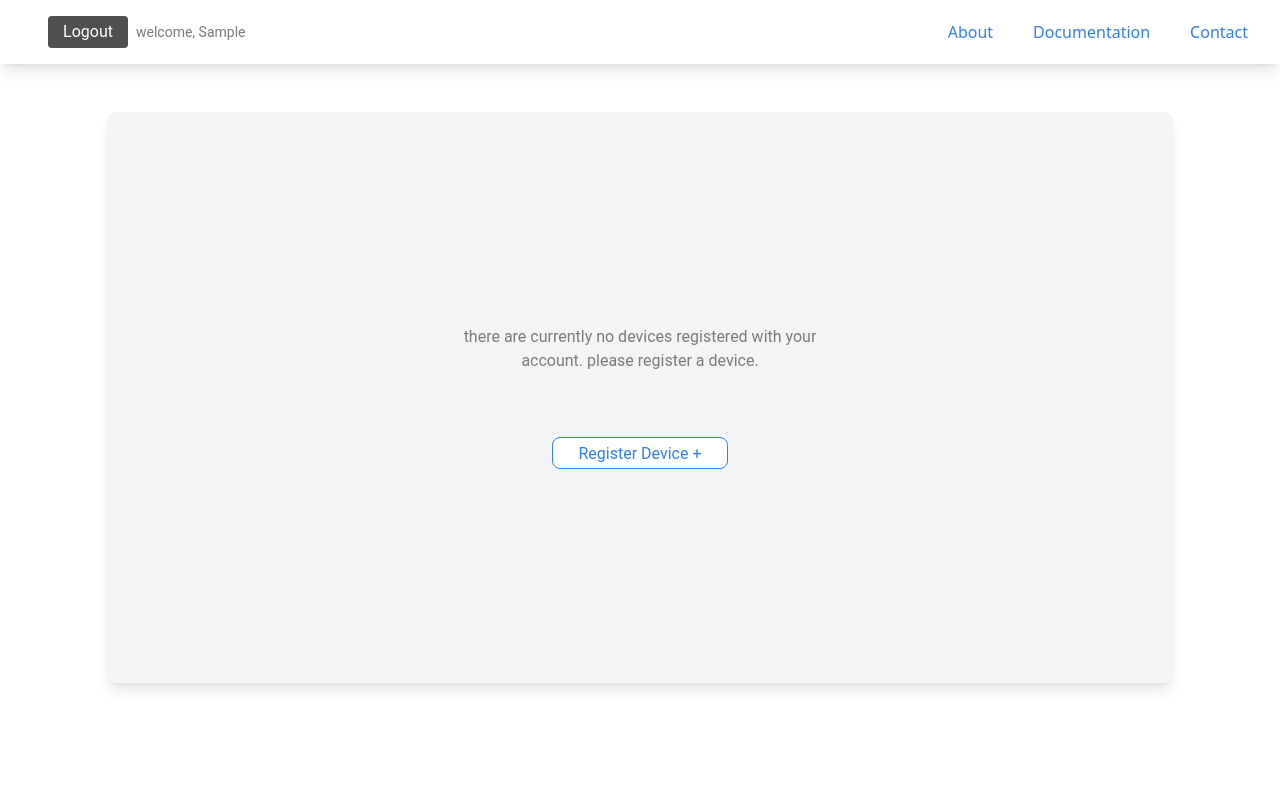
After one commit to ryanpepe2000/mscs710-backend, a Flask app: page /dashboard in a window 1280 px wide. The commit adds this page. Run offline with Flask 2, Linux system fonts and the light colour scheme; the visitor is signed in with stand-in values (Sample User, id 1); data comes from the database, SQL or seed files in the repository; data that the repository does not hold is empty; parts of the project's set-up code (start-up, migrations or seed data) failed here and were passed over.

Commit message:
Developed Dashboard View with Registered Device Logic

```diff
--- a/matrix-server/app/__init__.py
+++ b/matrix-server/app/__init__.py
@@ -40,12 +40,14 @@ def init_app():
     from app.database import database
     from app.agent import agent
     from app.auth import auth
+    from app.dash import dash
 
     # Register Blueprints
     app.register_blueprint(main)
     app.register_blueprint(database)
     app.register_blueprint(agent)
     app.register_blueprint(auth)
+    app.register_blueprint(dash)
 
     # Configure Authentication Plugins
     login_manager.login_view = "login_page"
--- /dev/null
+++ b/matrix-server/app/dash/__init__.py
@@ -0,0 +1,6 @@
+from flask import Blueprint
+
+# Create our Blueprint for Authentication views
+dash = Blueprint('dash', __name__)
+
+from . import views
--- /dev/null
+++ b/matrix-server/app/dash/views.py
@@ -0,0 +1,26 @@
+import logging
+from . import dash
+from .. import db
+from ..models import User, DeviceAssignment, Device
+from flask import render_template, redirect, url_for, flash, request
+from flask_login import current_user
+
+logger = logging.getLogger(__name__)
+
+
+@dash.route('/dashboard', methods=['GET'])
+def dashboard_page():
+
+    if current_user.is_authenticated:
+        # Check for Registered Devices (if any)
+        user_devices = DeviceAssignment.query.filter_by(user_id=current_user.id).all()
+
+        if len(user_devices) > 0:
+            logger.info("I think we may have found some devices")
+        else:
+            logger.info("Recognized No Devices!")
+            return render_template('dash/dashboard.html', devices=None, metrics=None)
+
+    else:
+        # User must log in to view the Dashboard
+        return redirect(url_for('auth.login_page'))
--- a/matrix-server/app/static/main.css
+++ b/matrix-server/app/static/main.css
@@ -550,6 +550,10 @@ Ensure the default browser behavior of the `hidden` attribute.
   margin-top: 1.25rem;
 }
 
+.mb-16{
+  margin-bottom: 4rem;
+}
+
 .block{
   display: block;
 }
@@ -584,6 +588,10 @@ Ensure the default browser behavior of the `hidden` attribute.
 
 .h-72{
   height: 18rem;
+}
+
+.h-full{
+  height: 100%;
 }
 
 .h-16{
@@ -622,8 +630,16 @@ Ensure the default browser behavior of the `hidden` attribute.
   width: 75%;
 }
 
-.w-11\/12{
-  width: 91.666667%;
+.w-5\/6{
+  width: 83.333333%;
+}
+
+.w-96{
+  width: 24rem;
+}
+
+.w-44{
+  width: 11rem;
 }
 
 .max-w-screen-xl{
@@ -666,6 +682,11 @@ Ensure the default browser behavior of the `hidden` attribute.
 .bg-gray-50{
   --tw-bg-opacity: 1;
   background-color: rgb(249 250 251 / var(--tw-bg-opacity));
+}
+
+.bg-gray-100{
+  --tw-bg-opacity: 1;
+  background-color: rgb(243 244 246 / var(--tw-bg-opacity));
 }
 
 .fill-current{
@@ -794,6 +815,8 @@ Ensure the default browser behavior of the `hidden` attribute.
   background-color: rgb(53 125 233 / var(--tw-bg-opacity));
   padding: 0.25rem;
   font-family: 'roboto';
+  font-size: 0.875rem;
+  line-height: 1.25rem;
   --tw-text-opacity: 1;
   color: rgb(255 255 255 / var(--tw-text-opacity));
   transition-property: color, background-color, border-color, fill, stroke, opacity, box-shadow, transform, filter, -webkit-text-decoration-color, -webkit-backdrop-filter;
@@ -813,15 +836,45 @@ Ensure the default browser behavior of the `hidden` attribute.
   outline-offset: 2px;
 }
 
-@media (min-width: 640px){
+@media (min-width: 768px){
   .btn-solid-blue{
-    font-size: 0.875rem;
-    line-height: 1.25rem;
+    font-size: 1rem;
+    line-height: 1.5rem;
   }
 }
 
+.btn-outline-blue{
+  border-radius: 0.5rem;
+  border-width: 1px;
+  --tw-border-opacity: 1;
+  border-color: rgb(53 125 233 / var(--tw-border-opacity));
+  padding: 0.25rem;
+  font-family: 'roboto';
+  font-size: 0.875rem;
+  line-height: 1.25rem;
+  --tw-text-opacity: 1;
+  color: rgb(53 125 233 / var(--tw-text-opacity));
+  transition-property: color, background-color, border-color, fill, stroke, opacity, box-shadow, transform, filter, -webkit-text-decoration-color, -webkit-backdrop-filter;
+  transition-property: color, background-color, border-color, text-decoration-color, fill, stroke, opacity, box-shadow, transform, filter, backdrop-filter;
+  transition-property: color, background-color, border-color, text-decoration-color, fill, stroke, opacity, box-shadow, transform, filter, backdrop-filter, -webkit-text-decoration-color, -webkit-backdrop-filter;
+  transition-timing-function: cubic-bezier(0.4, 0, 0.2, 1);
+  transition-duration: 300ms;
+}
+
+.btn-outline-blue:hover{
+  --tw-bg-opacity: 1;
+  background-color: rgb(53 125 233 / var(--tw-bg-opacity));
+  --tw-text-opacity: 1;
+  color: rgb(255 255 255 / var(--tw-text-opacity));
+}
+
+.btn-outline-blue:focus{
+  outline: 2px solid transparent;
+  outline-offset: 2px;
+}
+
 @media (min-width: 768px){
-  .btn-solid-blue{
+  .btn-outline-blue{
     font-size: 1rem;
     line-height: 1.5rem;
   }
@@ -1030,6 +1083,10 @@ Ensure the default browser behavior of the `hidden` attribute.
 }
 
 @media (min-width: 768px){
+  .md\:m-12{
+    margin: 3rem;
+  }
+
   .md\:flex{
     display: flex;
   }
@@ -1052,10 +1109,6 @@ Ensure the default browser behavior of the `hidden` attribute.
 
   .md\:w-10\/12{
     width: 83.333333%;
-  }
-
-  .md\:w-full{
-    width: 100%;
   }
 
   .md\:flex-row{
@@ -1092,6 +1145,11 @@ Ensure the default browser behavior of the `hidden` attribute.
     font-size: 1.5rem;
     line-height: 2rem;
   }
+
+  .md\:text-base{
+    font-size: 1rem;
+    line-height: 1.5rem;
+  }
 }
 
 @media (min-width: 1024px){
--- a/matrix-server/app/static/src/main.css
+++ b/matrix-server/app/static/src/main.css
@@ -8,7 +8,11 @@
 
 /* Matrix Components */
 .btn-solid-blue {
-    @apply p-1 text-white md:text-base sm:text-sm font-['roboto'] bg-matrix_blue-100 rounded hover:bg-matrix_blue-200 focus:outline-none transition duration-300
+    @apply p-1 text-white text-sm md:text-base font-['roboto'] bg-matrix_blue-100 rounded hover:bg-matrix_blue-200 focus:outline-none transition duration-300
+}
+
+.btn-outline-blue {
+    @apply p-1 text-matrix_blue-100 text-sm md:text-base font-['roboto'] border-matrix_blue-100 border rounded-lg hover:text-white hover:bg-matrix_blue-100 focus:outline-none transition duration-300
 }
 
 .btn-solid-gray {
--- /dev/null
+++ b/matrix-server/app/templates/dash/dashboard.html
@@ -0,0 +1,29 @@
+{% extends 'base.html' %}
+{% block title %}
+Matrix - Dashboard
+{% endblock %}
+{% block content %}
+    <div class="z-0 w-screen h-5/6 md:flex items-center justify-center flex-col">
+        {% if devices != None %}
+            <!-- Dashboard Sub Menu -->
+            <div class="flex flex-row justify-between">
+                <!-- Dropdown Device List -->
+                <!-- Dashboard View Options -->
+            </div>
+            <!-- Dashboard -->
+            <div class="flex flex-col">
+                <!-- Main Chart for Chosen View Option -->
+                <div></div>
+
+                <!-- Sub Cards for Metric Data -->
+                <div></div>
+            </div>
+
+        {% else %}
+            <div class="flex flex-col w-5/6 h-full md:m-12 items-center justify-center bg-gray-100 rounded-lg shadow-lg">
+                <p class="w-96 mb-16 text-center text-sm md:text-base text-matrix_gray-100 font-['roboto']">there are currently no devices registered with your account. please register a device.</p>
+                <button type="button" class="h-8 w-44 bg-white btn-outline-blue">Register Device <span>&#43;</span></button>
+            </div>
+        {% endif %}
+    </div>
+{% endblock %}
--- a/matrix-server/tailwind.config.js
+++ b/matrix-server/tailwind.config.js
@@ -2,6 +2,7 @@ module.exports = {
   content: [
       './app/templates/*.html',
       './app/templates/auth/*.html',
+      './app/templates/dash/*.html',
       './app/templates/components/*.html'
   ],
   theme: {
```
Also changed, not shown: matrix-server/app/auth/views.py (+13 -13 lines).
